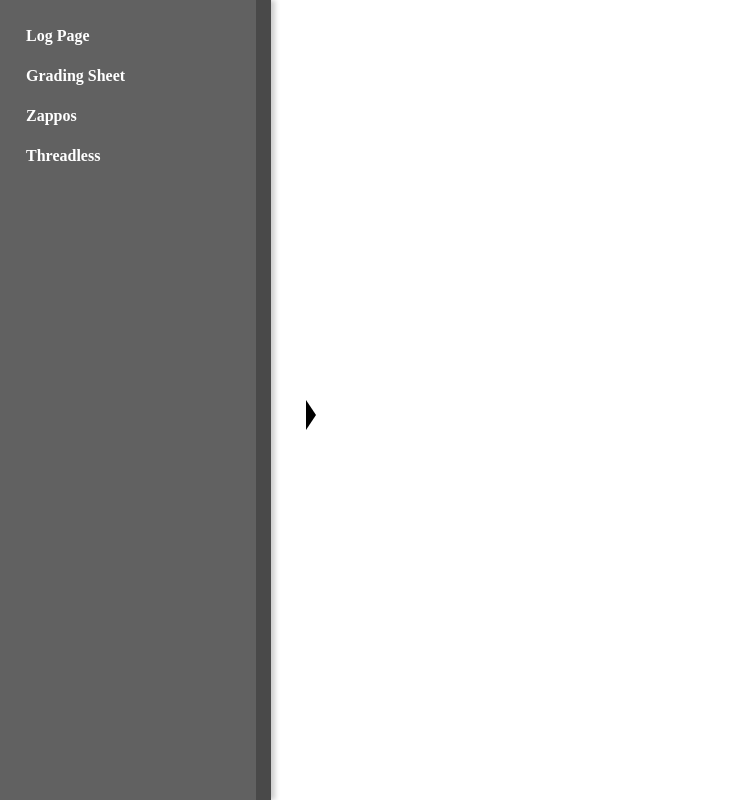
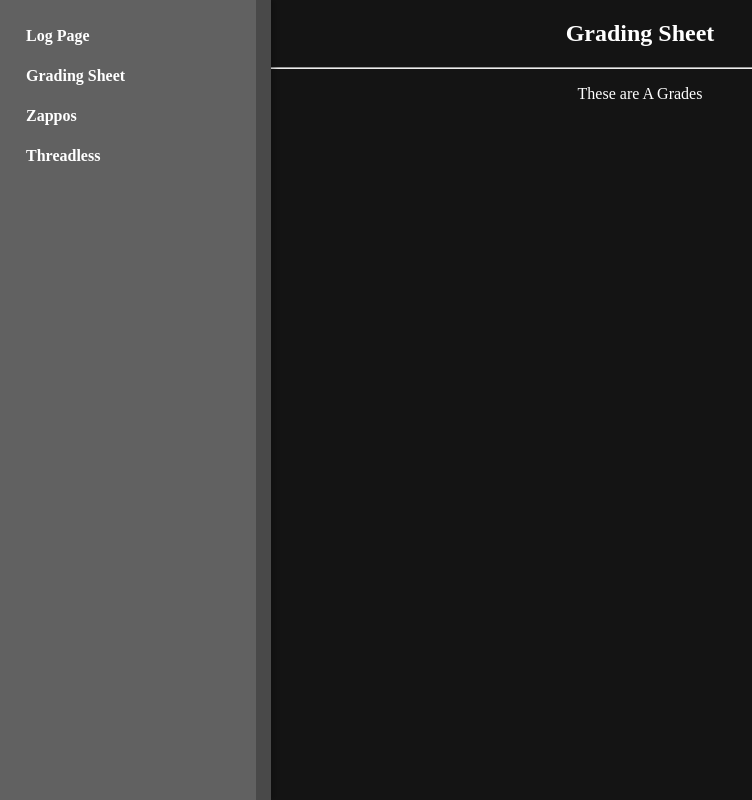
Before and after one commit to lewis3020/website, a plain HTML site: page second-page/test.html in a window 1280 px wide. Shown: the whole page, without its empty margins (0-752 px from the left). Drawn offline with Linux system fonts and the light colour scheme.

Commit message:
images added new page worked On

```diff
--- a/main-page/main.css
+++ b/main-page/main.css
@@ -175,20 +175,6 @@ nav
 	z-index: 1;
 	cursor: pointer;
 }
-
-nav:after
-{
-	position: absolute;
-	content: ' ';
-	width: 0;
-	height: 0;
-	right: -70px;
-	top: 50%;
-	border-width: 15px 10px;
-	border-style: solid;
-	border-color: transparent transparent transparent #000000;
-}
-
 nav ul
 {
 	width: 14em;
--- a/second-page/test.css
+++ b/second-page/test.css
@@ -1,5 +1,7 @@
-
-
+body{
+  background-color: #141414;
+  color: #fff;
+}
 nav{
 	position: fixed;
 	left: -16em;
@@ -10,19 +12,6 @@ nav{
 	box-shadow: 4px 0 5px rgba(0,0,0,0.2);
 	z-index: 1;
 	cursor: pointer;
-}
-
-nav:after
-{
-	position: absolute;
-	content: ' ';
-	width: 0;
-	height: 0;
-	right: -70px;
-	top: 50%;
-	border-width: 15px 10px;
-	border-style: solid;
-	border-color: transparent transparent transparent #000000;
 }
 
 nav ul
@@ -90,25 +79,16 @@ footer
 	border-top: 1px dotted #000000;
 }
 
-h1
-{
-	font-size: 2.5em;
-	font-weight: normal;
-	margin: 0 0 0.2em 0;
-}
-
-p
-{
-	line-height: 1.3em;
-	margin: 0 0 1.5m 0;
-}
-
 .lead {
   font-weight:100;
   font-size: 50px;
 }
 
-html {
-  margin: 0;
-  padding: 0;
+h2{
+  text-align: center;
 }
+
+p{
+  text-align: center;
+  min-height: min-content;
+}
--- a/second-page/test.html
+++ b/second-page/test.html
@@ -5,9 +5,14 @@
     <link href="test.css" rel="stylesheet" type="text/css">
     <meta charset="UTF-8">
     <meta name="viewport" content="width=device-width, initial-scale=1.0">
-    <title>Document</title>
+    <title>Tech Grading</title>
 </head>
 
+<h2>Grading Sheet</h2>
+<hr>
+<p>These are A Grades</p>
+
+<div>
 <nav>
     <ul>
         <li><a href="/main-page/new-log-page.html">Log Page</a></li>
@@ -16,9 +21,7 @@
       <li><a href="http://www.threadless.com">Threadless</a></li>
     </ul>
   </nav>
+  </div>
 
-  <div>
-    <p>hello there</p>
-  </div>
 </body>
 </html>
```
Also changed, not shown: second-page/images/A-inner.png (added), second-page/images/A-outer.png (added), second-page/images/A-screen.jpg (added), second-page/images/B-inner.png (added), second-page/images/B-outer.png (added), second-page/images/B-screen.png (added), second-page/images/C-inner.png (added), second-page/images/C-outer.png (added), second-page/images/C-screen.jpg (added).
